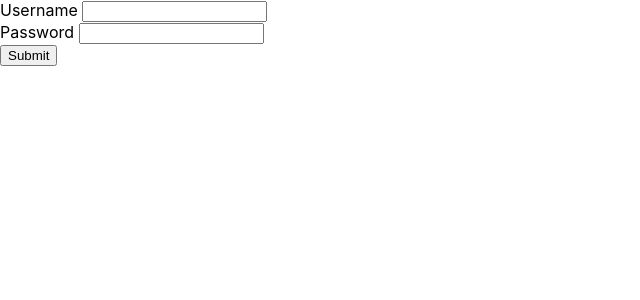
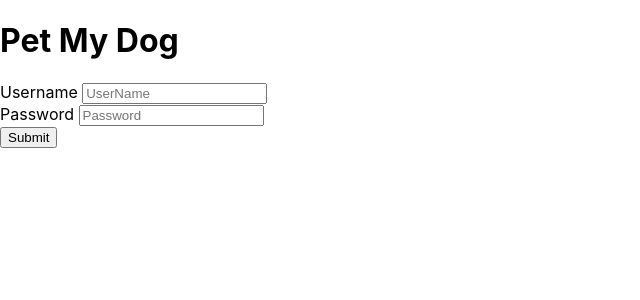
Before and after one commit to evaliu2002/PetMyDog, a React (Create React App) app in the folder main/front-end/: page / in a window 1280 px wide. Shown: the top 300 px of the page, without its empty margins (0-640 px from the left). Built offline with nearby package versions, Linux system fonts and the light colour scheme.

Commit message:
changes to pet my dog login and signup components

```diff
--- a/main/front-end/src/components/Login.js
+++ b/main/front-end/src/components/Login.js
@@ -3,16 +3,18 @@ import React from 'react';
 export class Login extends React.Component {
     render() {
         return (
+            <div>
+                <h1 className="">Pet My Dog</h1>
                 <div className="form">
                     <form>
                     <div className="input-container">
-                <label>Username </label>
-                <input type="text" name="uname" required />
+                        <label> Username </label>
+                        <input type="text" placeholder="UserName" name="uname" required />
                         {/* {renderErrorMessage("uname")} */}
                     </div>
                     <div className="input-container">
-                <label>Password </label>
-                <input type="password" name="pass" required />
+                        <label> Password </label>
+                        <input type="password" placeholder="Password" name="pass" required />
                         {/* {renderErrorMessage("pass")} */}
                     </div>
                     <div className="button-container">
@@ -20,6 +22,7 @@ export class Login extends React.Component {
                     </div>
                     </form>
                 </div>
+            </div>
         )
     }
 }
```
Also changed, not shown: main/front-end/src/components/Signup.js (added, +33 -0 lines), 2 other files (tests, documents, lock files or other folders). Lines whose indentation alone changed are shown as unchanged.
